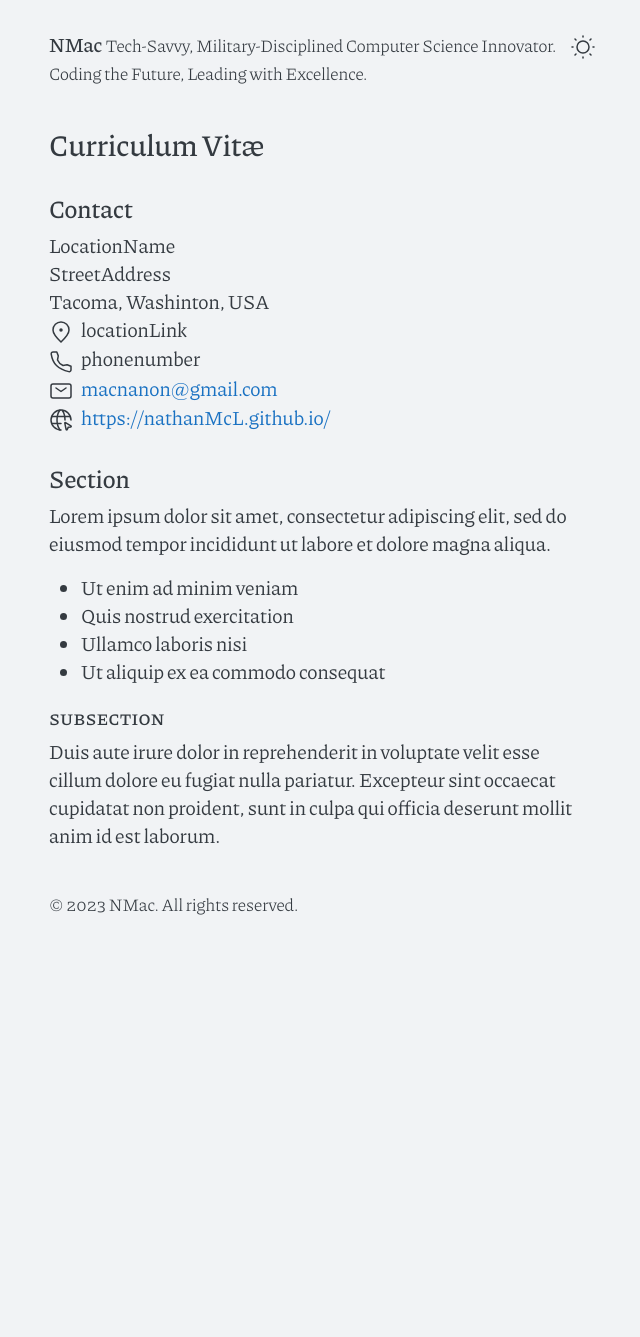
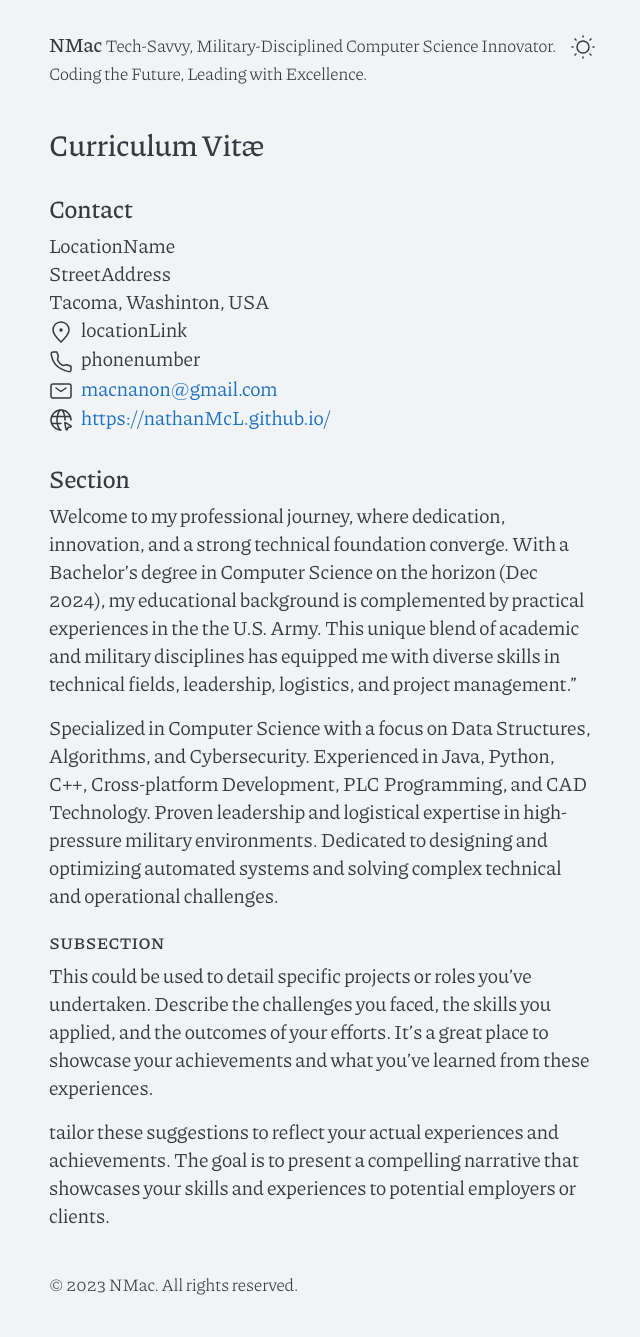
Before and after one commit to piazzai/cvless, a Jekyll site: the page built from cv.md, in a window 1280 px wide. Shown: the whole page, without its empty margins (318-958 px from the left). Built offline with Jekyll 4.4.1, drawn with Linux system fonts in a browser that asks for light colours; before the commit the page ends 957 px from its top, so only the background shows below that.

Commit message:
updated cv

```diff
--- a/cv.md
+++ b/cv.md
@@ -9,13 +9,15 @@ title: CV
 
 ## Section
 
-Lorem ipsum dolor sit amet, consectetur adipiscing elit, sed do eiusmod tempor incididunt ut labore et dolore magna aliqua.
+Welcome to my professional journey, where dedication, innovation, and a strong technical foundation converge. With a Bachelor’s degree in Computer Science on the horizon (Dec 2024), my educational background is complemented by practical experiences in the the U.S. Army. This unique blend of academic and military disciplines has equipped me with diverse skills in technical fields, leadership, logistics, and project management."
 
-* Ut enim ad minim veniam
-* Quis nostrud exercitation
-* Ullamco laboris nisi
-* Ut aliquip ex ea commodo consequat
+Specialized in Computer Science with a focus on Data Structures, Algorithms, and Cybersecurity.
+Experienced in Java, Python, C++, Cross-platform Development, PLC Programming, and CAD Technology.
+Proven leadership and logistical expertise in high-pressure military environments.
+Dedicated to designing and optimizing automated systems and solving complex technical and operational challenges.
 
 ### Subsection
 
-Duis aute irure dolor in reprehenderit in voluptate velit esse cillum dolore eu fugiat nulla pariatur. Excepteur sint occaecat cupidatat non proident, sunt in culpa qui officia deserunt mollit anim id est laborum.
+This could be used to detail specific projects or roles you've undertaken. Describe the challenges you faced, the skills you applied, and the outcomes of your efforts. It's a great place to showcase your achievements and what you've learned from these experiences.
+
+tailor these suggestions to reflect your actual experiences and achievements. The goal is to present a compelling narrative that showcases your skills and experiences to potential employers or clients.
```
